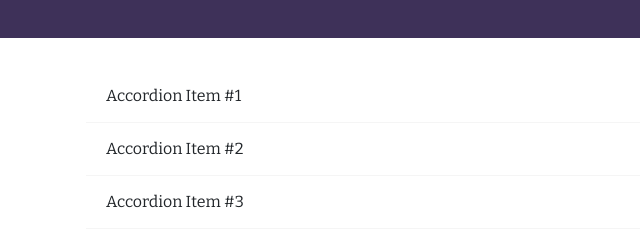
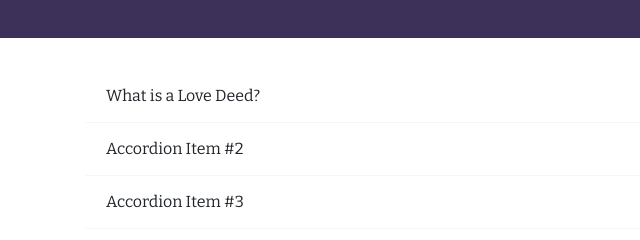
Before and after one commit to msesen/lovereg_html, a plain HTML site: page faqs.html in a window 1280 px wide. Shown: the part 291-531 px from the top of the page, 0-640 px from the left. Drawn offline with Linux system fonts and the light colour scheme.

Commit message:
Update faqs.

```diff
--- a/faqs.html
+++ b/faqs.html
@@ -89,7 +89,7 @@
                         <div class="accordion-item">
                             <h2 class="accordion-header" id="faq-1">
                                 <button class="accordion-button collapsed" type="button" data-bs-toggle="collapse" data-bs-target="#faq-collapse-1" aria-expanded="false" aria-controls="faq-collapse-1">
-                                    Accordion Item #1
+                                    What is a Love Deed?
                                 </button>
                             </h2>
                             <div id="faq-collapse-1" class="accordion-collapse collapse" aria-labelledby="faq-1" data-bs-parent="#faqs-accordion">
```
